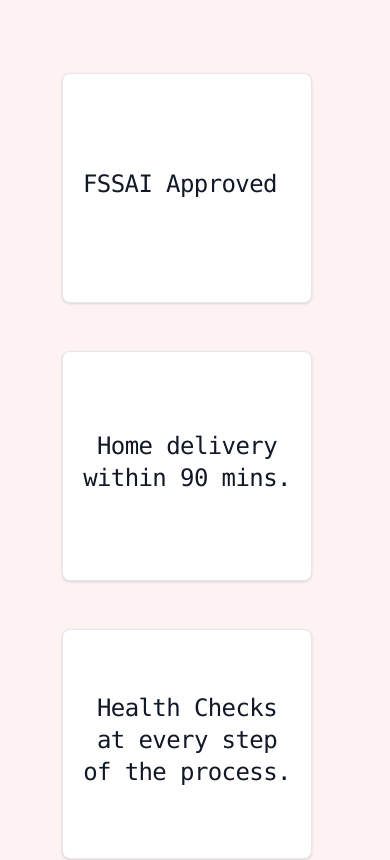
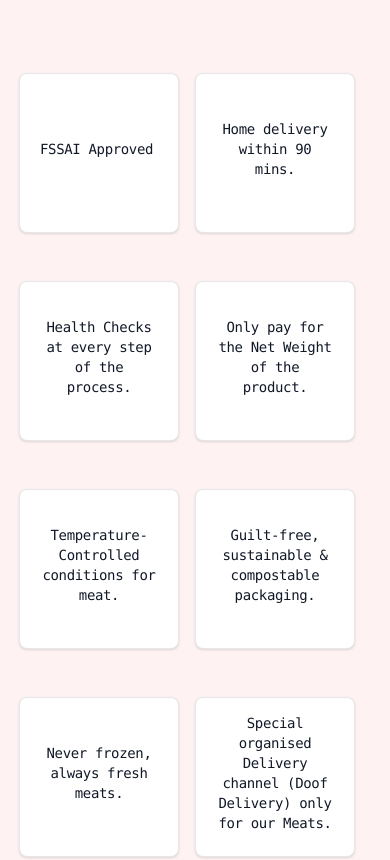
Before and after one commit to kishanthakur/doof-meat, a Next.js app: page / in a window 390 px wide. Shown: the part 3580-4440 px from the top of the page. Built offline with nearby package versions, Linux system fonts and the light colour scheme.

Commit message:
modifies margins

```diff
--- a/components/DoofMade.tsx
+++ b/components/DoofMade.tsx
@@ -5,65 +5,65 @@
     <section className="bg-red-50 mb-24">
       <div className="flex flex-wrap flex-row px-3 py-20 justify-center items-start lg:ml-48 lg:mr-48">
         {/* Box 1 */}
-        <div className="mt-12 mr-4 flex items-center w-[250px]  h-[230px] bg-white border border-gray-200 rounded-lg shadow ">
+        <div className="mt-12 mr-4 flex items-center w-[160px] h-[160px] lg:w-[250px]  lg:h-[230px] bg-white border border-gray-200 rounded-lg shadow ">
           <div className="p-5">
-            <h5 className="mb-2 text-2xl text-center font-mono tracking-tight text-gray-900">
+            <h5 className="mb-2 text-sm lg:text-2xl text-center font-mono tracking-tight text-gray-900">
               FSSAI Approved
             </h5>
           </div>
         </div>
         {/* Box 2 */}
-        <div className="mt-12 mr-4 flex items-center w-[250px]  h-[230px] bg-white border border-gray-200 rounded-lg shadow ">
+        <div className="mt-12 mr-4 flex items-center w-[160px] h-[160px] lg:w-[250px]  lg:h-[230px] bg-white border border-gray-200 rounded-lg shadow ">
           <div className="p-5">
-            <h5 className="mb-2 text-2xl text-center font-mono tracking-tight text-gray-900">
+            <h5 className="mb-2 text-sm lg:text-2xl text-center font-mono tracking-tight text-gray-900">
               Home delivery within 90 mins.
             </h5>
           </div>
         </div>
         {/* Box 3 */}
-        <div className="mt-12 mr-4 flex items-center w-[250px]   h-[230px] bg-white border border-gray-200 rounded-lg shadow ">
+        <div className="mt-12 mr-4 flex items-center w-[160px] h-[160px] lg:w-[250px]  lg:h-[230px] bg-white border border-gray-200 rounded-lg shadow ">
           <div className="p-5">
-            <h5 className="mb-2 text-2xl text-center font-mono tracking-tight text-gray-900">
+            <h5 className="mb-2 text-sm lg:text-2xl text-center font-mono tracking-tight text-gray-900">
               Health Checks at every step of the process.
             </h5>
           </div>
         </div>
         {/* Box 4 */}
-        <div className="mt-12 mr-4 flex items-center w-[250px]   h-[230px] bg-white border border-gray-200 rounded-lg shadow ">
+        <div className="mt-12 mr-4 flex items-center w-[160px] h-[160px] lg:w-[250px]  lg:h-[230px] bg-white border border-gray-200 rounded-lg shadow ">
           <div className="p-5">
-            <h5 className="mb-2 text-2xl text-center font-mono tracking-tight text-gray-900">
+            <h5 className="mb-2 text-sm lg:text-2xl text-center font-mono tracking-tight text-gray-900">
               Only pay for the Net Weight of the product.
             </h5>
           </div>
         </div>
         {/* Box 5 */}
-        <div className="mt-12 mr-4 flex items-center w-[250px]   h-[230px] bg-white border border-gray-200 rounded-lg shadow ">
+        <div className="mt-12 mr-4 flex items-center w-[160px] h-[160px] lg:w-[250px]  lg:h-[230px] bg-white border border-gray-200 rounded-lg shadow ">
           <div className="p-5">
-            <h5 className="mb-2 text-2xl text-center font-mono tracking-tight text-gray-900">
+            <h5 className="mb-2 text-sm lg:text-2xl text-center font-mono tracking-tight text-gray-900">
               Temperature-Controlled conditions for meat.
             </h5>
           </div>
         </div>
         {/* Box 6 */}
-        <div className="mt-12 mr-4 flex items-center w-[250px]   h-[230px] bg-white border border-gray-200 rounded-lg shadow ">
+        <div className="mt-12 mr-4 flex items-center w-[160px] h-[160px] lg:w-[250px]  lg:h-[230px] bg-white border border-gray-200 rounded-lg shadow ">
           <div className="p-5">
-            <h5 className="mb-2 text-2xl text-center font-mono tracking-tight text-gray-900">
-              Guilt-free, sustainable and compostable packaging.
+            <h5 className="mb-2 text-sm lg:text-2xl text-center font-mono tracking-tight text-gray-900">
+              Guilt-free, sustainable & compostable packaging.
             </h5>
           </div>
         </div>
         {/* Box 7 */}
-        <div className="mt-12 mr-4 flex items-center w-[250px]   h-[230px] bg-white border border-gray-200 rounded-lg shadow ">
+        <div className="mt-12 mr-4 flex items-center w-[160px] h-[160px] lg:w-[250px]  lg:h-[230px] bg-white border border-gray-200 rounded-lg shadow ">
           <div className="p-5">
-            <h5 className="mb-2 text-2xl text-center font-mono tracking-tight text-gray-900">
+            <h5 className="mb-2 text-sm lg:text-2xl text-center font-mono tracking-tight text-gray-900">
               Never frozen, always fresh meats.
             </h5>
           </div>
         </div>
         {/* Box 8 */}
-        <div className="mt-12 mr-4 flex items-center w-[250px]   h-[230px] bg-white border border-gray-200 rounded-lg shadow ">
+        <div className="mt-12 mr-4 flex items-center w-[160px] h-[160px] lg:w-[250px]  lg:h-[230px] bg-white border border-gray-200 rounded-lg shadow ">
           <div className="p-5">
-            <h5 className="mb-2 text-2xl text-center font-mono tracking-tight text-gray-900">
+            <h5 className="mb-2 text-sm lg:text-2xl text-center font-mono tracking-tight text-gray-900">
               Special organised Delivery channel (Doof Delivery) only for our
               Meats.
             </h5>
```
